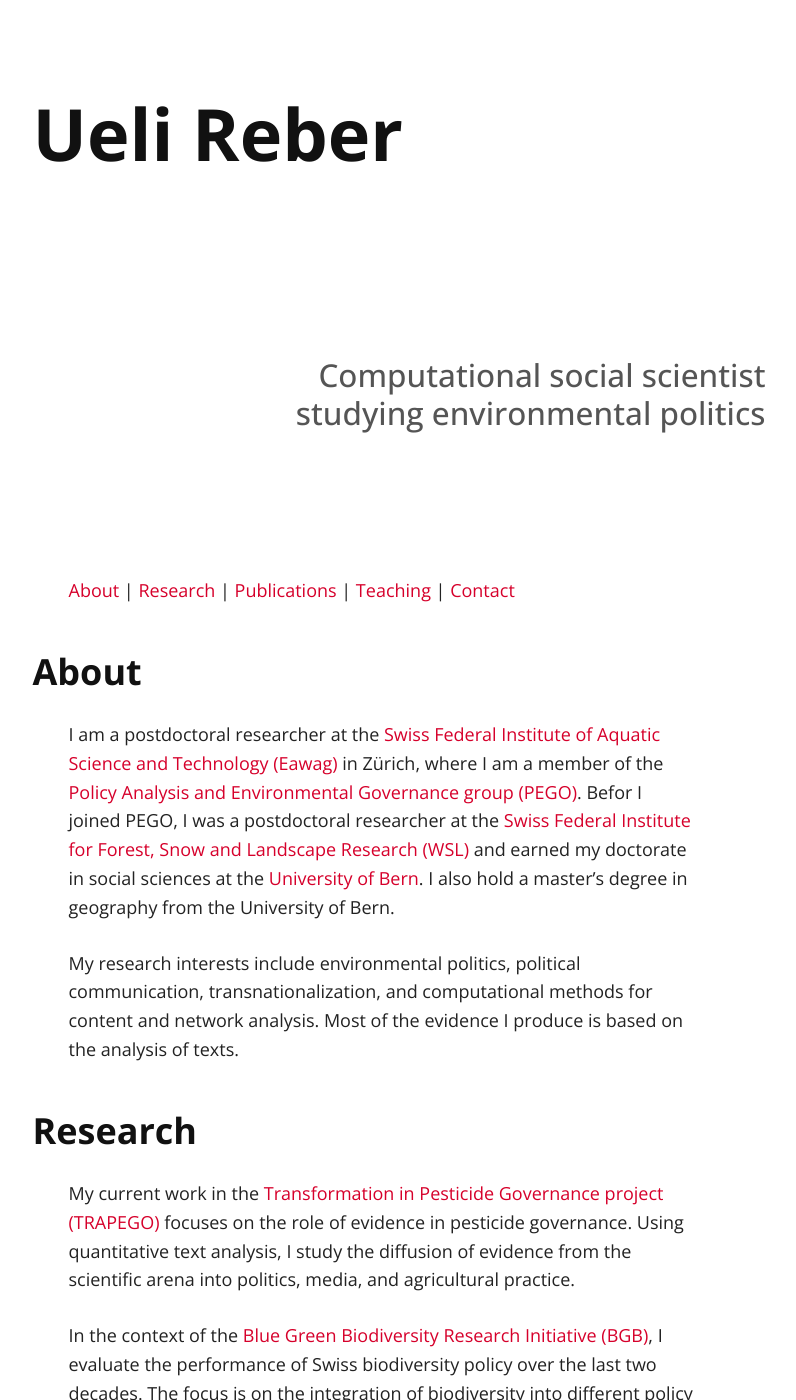
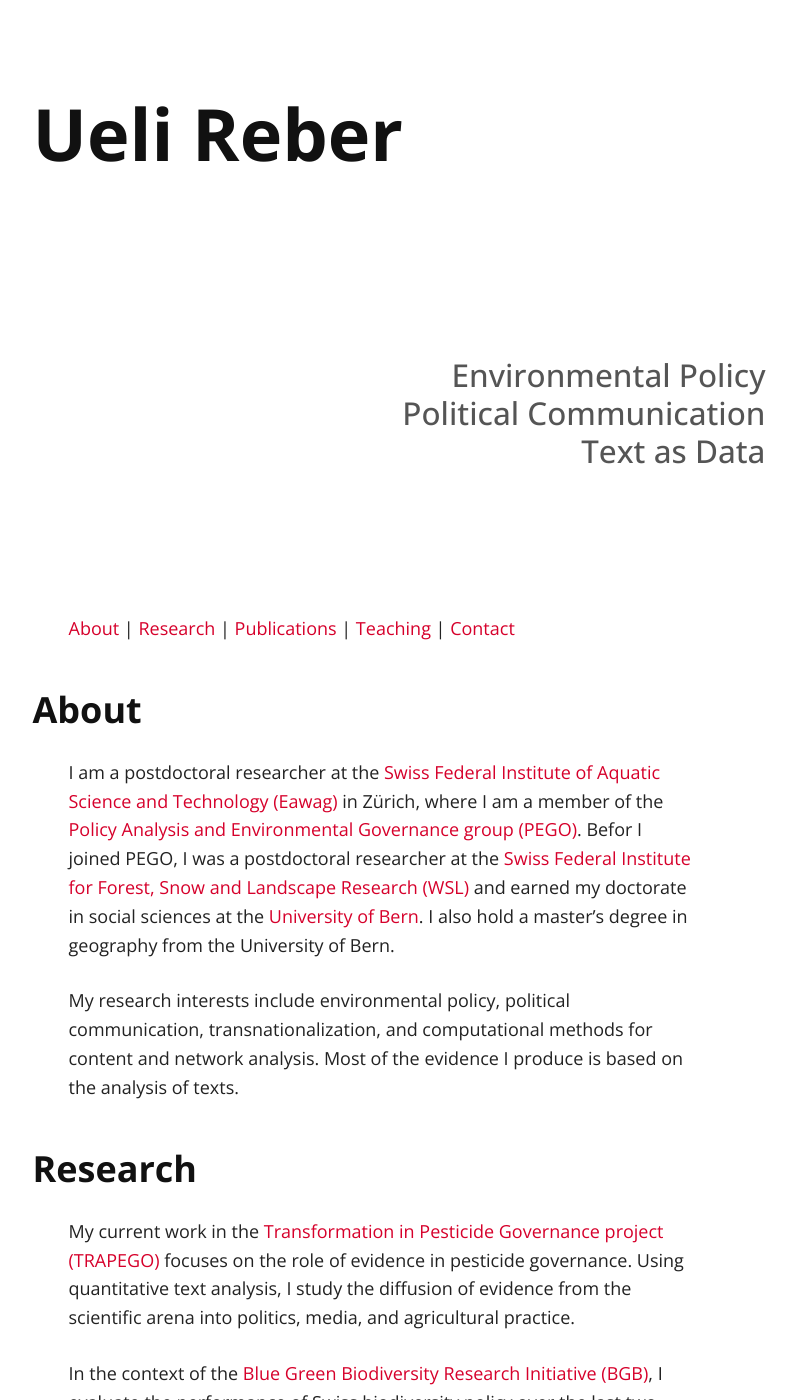
Before and after one commit to ureber/ureber.github.io, a Jekyll site: the page built from index.md, in a window 1280 px wide and 1400 px high. Shown: the whole window, without its empty margins (259-1055 px from the left). Built offline with Jekyll 4.4.1, drawn with Linux system fonts in a browser that asks for light colours; nearby versions of some CDN libraries; our own code applies the rules of GitHub Pages for plain Markdown files.

Commit message:
New slogan

```diff
--- a/_config.yml
+++ b/_config.yml
@@ -1,7 +1,7 @@
 # Site settings
-title: Dr. Ueli Reber - Computational social scientist
+title: Dr. Ueli Reber - Political scientist
 tag_text: Ueli Reber
-description: Dr. Ueli Reber - Computational social scientist
+description: Dr. Ueli Reber - Political scientist
 url: ""
 baseurl: ""
 
--- a/index.md
+++ b/index.md
@@ -2,7 +2,7 @@
 layout: default
 ---
 
-## Computational social scientist<br>studying environmental politics
+## Environmental Policy<br>Political Communication<br>Text as Data
 
 [About](#about) \| [Research](#research) \| [Publications](#publications) \| [Teaching](#teaching) \| [Contact](#contact)
 
@@ -10,7 +10,7 @@ layout: default
 
 I am a postdoctoral researcher at the <a href="https://www.eawag.ch/en/" target="_blank">Swiss Federal Institute of Aquatic Science and Technology (Eawag)</a> in Zürich, where I am a member of the <a href="https://www.eawag.ch/en/department/ess/main-focus/pego/" target="_blank">Policy Analysis and Environmental Governance group (PEGO)</a>. Befor I joined PEGO, I was a postdoctoral researcher at the <a href="https://www.wsl.ch/en/index.html" target="_blank">Swiss Federal Institute for Forest, Snow and Landscape Research (WSL)</a> and earned my doctorate in social sciences at the <a href="https://www.unibe.ch/index_eng.html" target="_blank">University of Bern</a>. I also hold a master's degree in geography from the University of Bern.
 
-My research interests include environmental politics, political communication, transnationalization, and computational methods for content and network analysis. Most of the evidence I produce is based on the analysis of texts.
+My research interests include environmental policy, political communication, transnationalization, and computational methods for content and network analysis. Most of the evidence I produce is based on the analysis of texts.
 
 ### <a name="research"></a>Research
 
@@ -76,10 +76,10 @@ I teach courses in the areas of political communication and computational method
 
 #### online
 
-<a href="mailto:ueli.reber@eawag.ch"><i class="fa fa-envelope-square fa-3x"></i></a>&nbsp;&nbsp;
-<a href="https://github.com/ureber" target="_blank"><i class="fa fa-github-square fa-3x"></i></a>&nbsp;&nbsp;
-<a href="https://www.linkedin.com/in/ureber" target="_blank"><i class="fa fa-linkedin-square fa-3x"></i></a>&nbsp;&nbsp;
-<a href="https://twitter.com/u_reber" target="_blank"><i class="fa fa-twitter-square fa-3x"></i></a>&nbsp;&nbsp;
+<a href="mailto:ueli.reber@eawag.ch"><i class="fa fa-envelope fa-3x"></i></a>&nbsp;&nbsp;
+<a href="https://github.com/ureber" target="_blank"><i class="fa fa-github fa-3x"></i></a>&nbsp;&nbsp;
+<a href="https://www.linkedin.com/in/ureber" target="_blank"><i class="fa fa-linkedin fa-3x"></i></a>&nbsp;&nbsp;
+<a href="https://twitter.com/u_reber" target="_blank"><i class="fa fa-twitter fa-3x"></i></a>&nbsp;&nbsp;
 <a href="https://scholar.google.com/citations?user=f9mSE5gAAAAJ&hl=de&oi=ao" target="_blank"><i class="fa fa-google fa-3x"></i></a>
 
 
```
